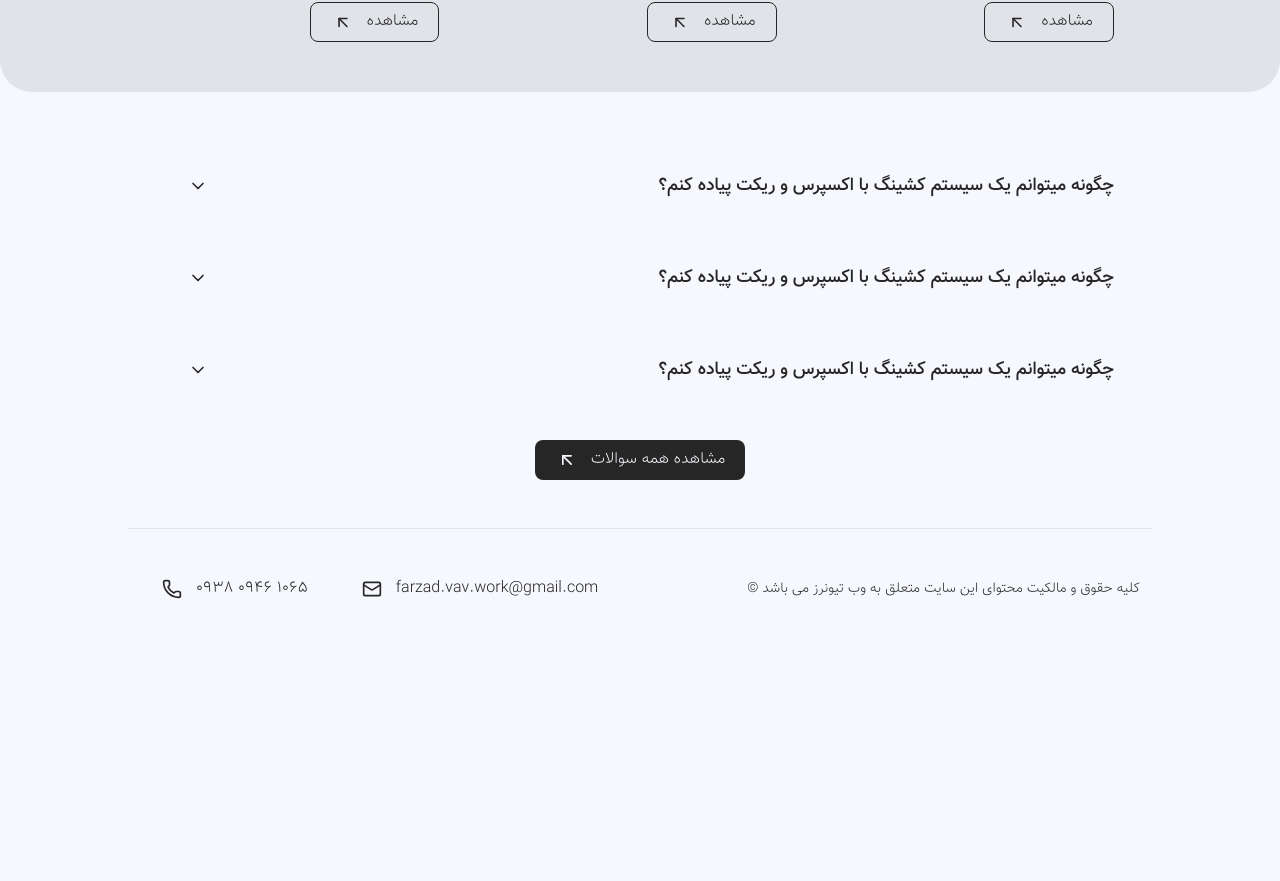
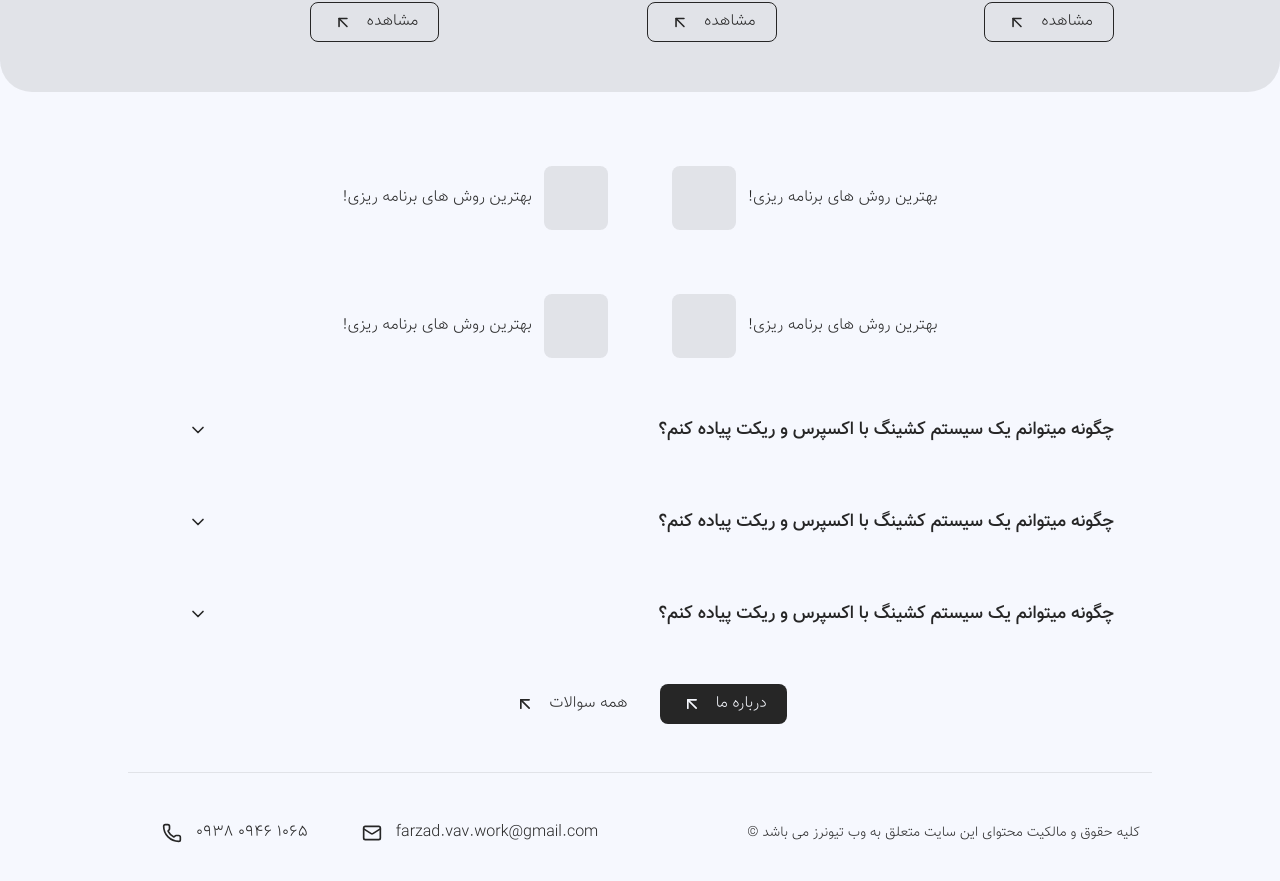
Before and after one commit to FarzadVav/next.js-portfolio, a Next.js app: page / in a window 1280 px wide. Shown: the part 1025-1906 px from the top of the page. Before the commit the page ends 1674 px from the top, so only its background shows below. Built offline with nearby package versions, Linux system fonts and the light colour scheme.

Commit message:
update: about section in home page

```diff
--- a/app/page.tsx
+++ b/app/page.tsx
@@ -141,6 +141,32 @@ const HomePage = () => {
       </div>
 
       <Space />
+      <div className="grid grid-cols-2 container gap-3">
+        <Box>
+          <Flex justify="end">
+            <Paragraph>بهترین روش های برنامه ریزی!</Paragraph>
+            <div className="size-16 bg-foreground/10 rounded-lg" />
+          </Flex>
+        </Box>
+        <Box>
+          <Flex>
+            <div className="size-16 bg-foreground/10 rounded-lg" />
+            <Paragraph>بهترین روش های برنامه ریزی!</Paragraph>
+          </Flex>
+        </Box>
+        <Box>
+          <Flex justify="end">
+            <Paragraph>بهترین روش های برنامه ریزی!</Paragraph>
+            <div className="size-16 bg-foreground/10 rounded-lg" />
+          </Flex>
+        </Box>
+        <Box>
+          <Flex>
+            <div className="size-16 bg-foreground/10 rounded-lg" />
+            <Paragraph>بهترین روش های برنامه ریزی!</Paragraph>
+          </Flex>
+        </Box>
+      </div>
       <div className="container">
         {Array.from(new Array(3)).map(() => (
           <Accordion key={Math.random()}>
@@ -167,12 +193,20 @@ const HomePage = () => {
         ))}
 
         <Space size="normal" />
-        <Link className="mx-auto" href={ROUTES.about + "#FAQs"}>
-          <Button>
-            <span>مشاهده همه سوالات</span>
-            <ArrowUpLeftIcon className="compatible-icon-size" />
-          </Button>
-        </Link>
+        <Flex className="container" justify="center">
+          <Link href={ROUTES.about + "#FAQs"}>
+            <Button>
+              <span>درباره ما</span>
+              <ArrowUpLeftIcon className="compatible-icon-size" />
+            </Button>
+          </Link>
+          <Link href={ROUTES.about + "#FAQs"}>
+            <Button shape="ghost">
+              <span>همه سوالات</span>
+              <ArrowUpLeftIcon className="compatible-icon-size" />
+            </Button>
+          </Link>
+        </Flex>
       </div>
     </>
   );
```
